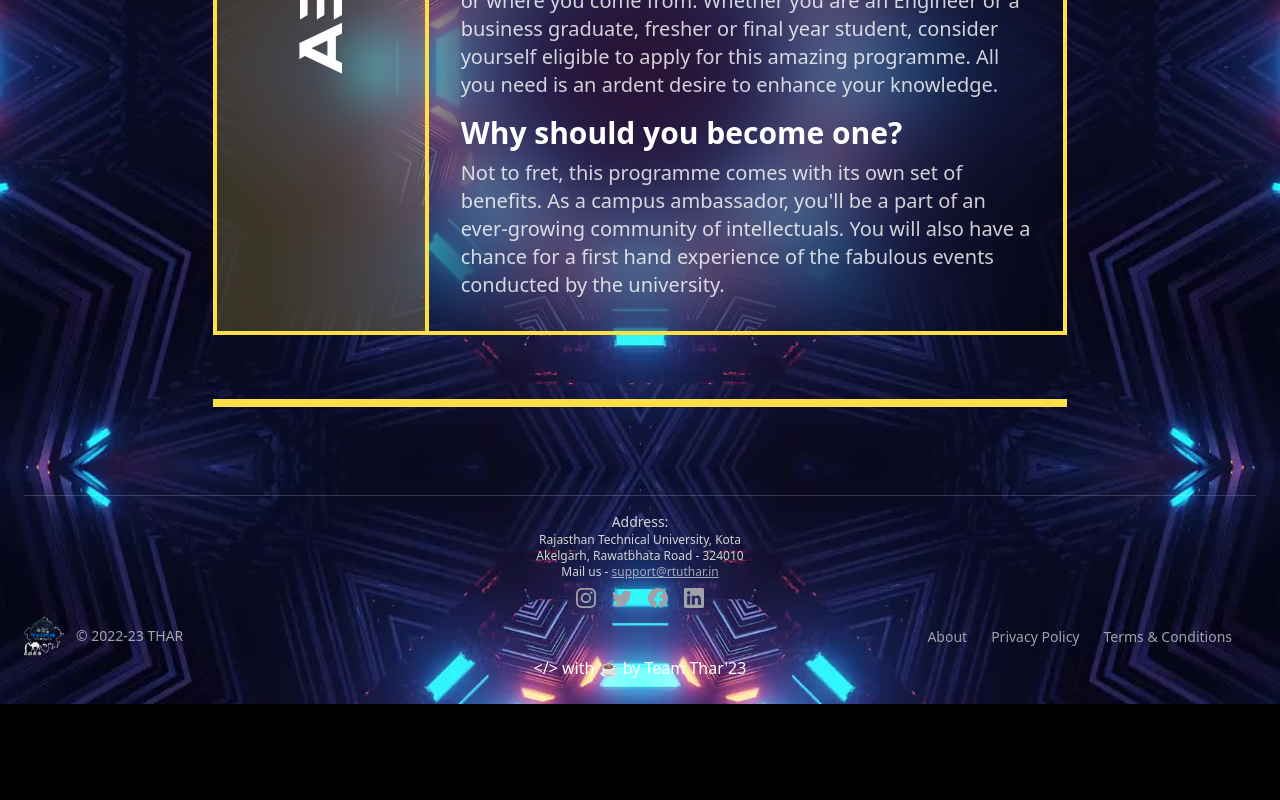
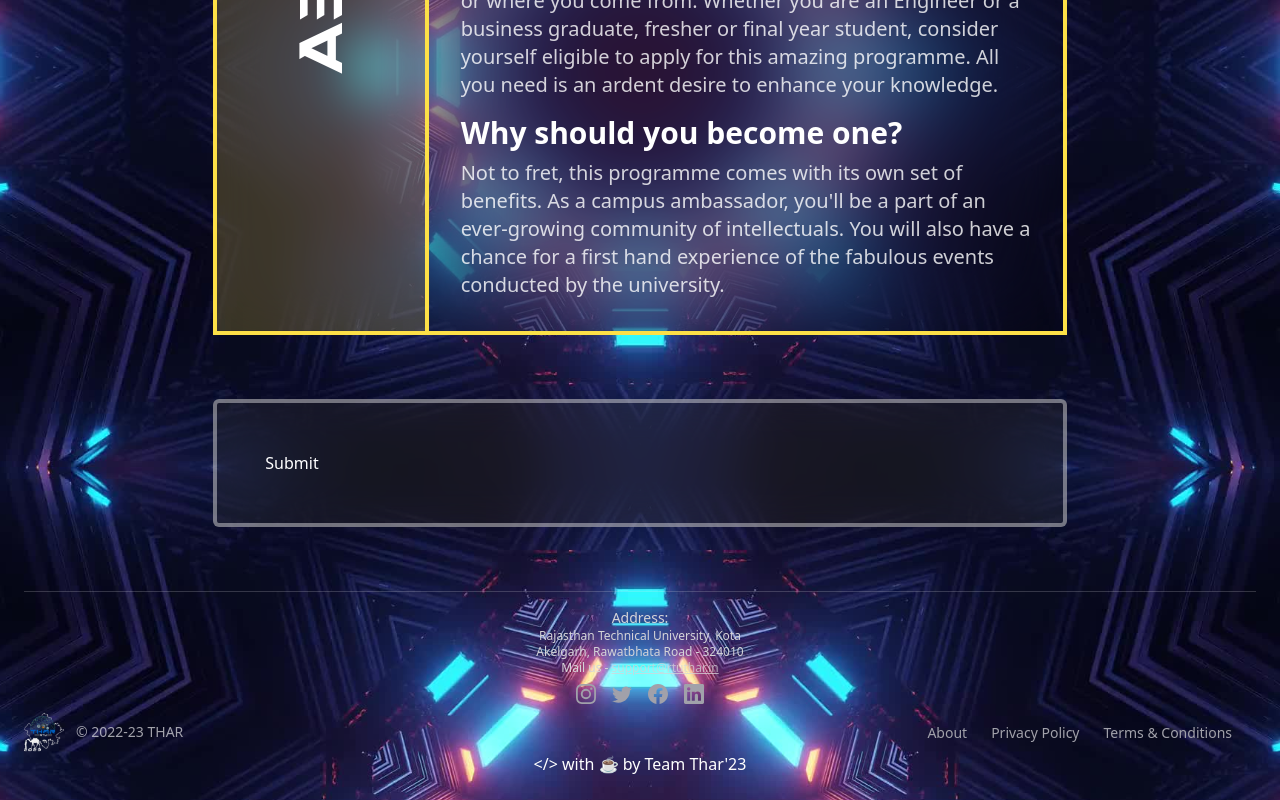
Before and after one commit to ishanjain1502/thar, a Next.js app: page /ca in a window 1280 px wide. Shown: the part 1133-1933 px from the top of the page. Before the commit the page ends 1837 px from the top, so only its background shows below. Built offline with nearby package versions, Linux system fonts and the light colour scheme.

Commit message:
base form

```diff
--- a/components/ca/Form.js
+++ b/components/ca/Form.js
@@ -1,10 +1,23 @@
-import React from "react";
+import React, { useState } from "react";
 
 export default function About() {
+  function handle_ca_form(e) {
+    // To prevent defaault behaviour of Form
+    e.preventDefault();
+
+    alert("Processing");
+  }
   return (
-    <div id="aboutca" className="flex justify-center my-12 md:my-14 lg:my-16">
+    <div className="w-full flex justify-center" id="caform">
       {/* Flex Break Point - lg */}
-      <div className="w-11/12 sm:w-10/12 md:w-8/12 xl:w-8/12 border-4 border-yellow-300 flex flex-col lg:flex-row"></div>
+      <form
+        onSubmit={(e) => {
+          handle_ca_form(e);
+        }}
+        className="w-11/12 sm:w-10/12 md:w-8/12 xl:w-8/12 bg-yellow-300/5 backdrop-blur-xl  rounded-md border-4 border-white/40 p-4 md:p-6 lg:p-8 xl:p-12"
+      >
+        <button type="submit">Submit</button>
+      </form>
     </div>
   );
 }
```
